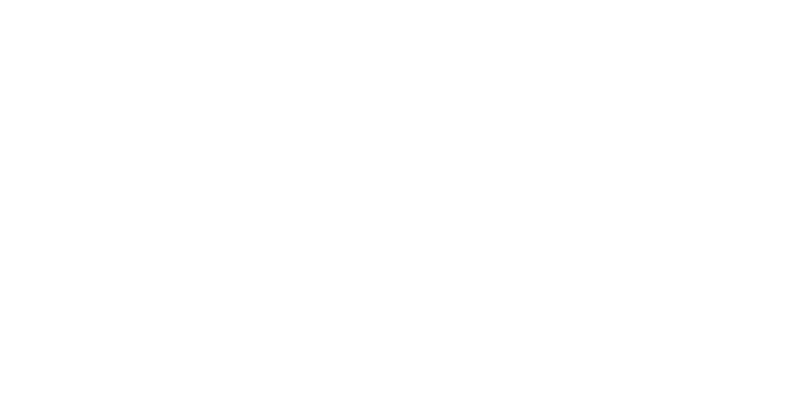
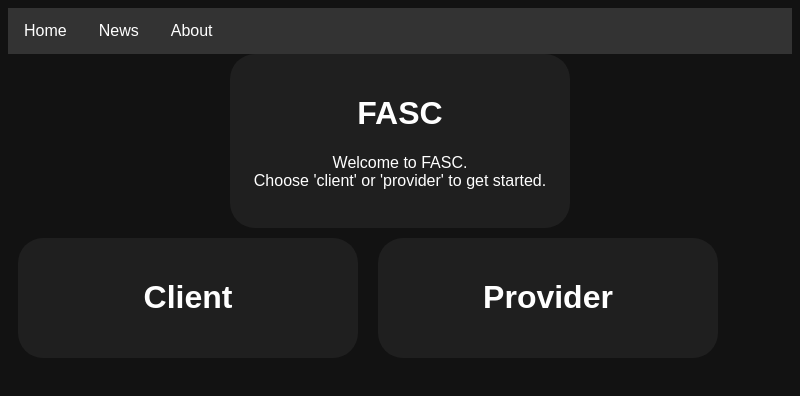
Before and after one commit to AdamPodoxin/FASC, an Electron app: page frontend/landing.html in a window 800 px wide. Drawn offline with Linux system fonts and the light colour scheme.

Commit message:
html file changes

```diff
--- a/frontend/landing.html
+++ b/frontend/landing.html
@@ -0,0 +1,33 @@
+<!DOCTYPE html>
+<html>
+  <head>
+    <meta charset="UTF-8">
+    <!-- https://developer.mozilla.org/en-US/docs/Web/HTTP/CSP -->
+	  <meta http-equiv="X-UA-Compatible" content="IE=edge">
+	  <meta name="viewport" content="width=device-width, initial-scale=1.0">
+    <link href="./styles.css" rel="stylesheet">
+    <title>Find a Stronger Computer</title>
+    <script type="module" src="../backend/api.js" defer></script>
+  </head>
+  <body>
+
+    <ul>
+      <li><a class="active" href="#home">Home</a></li>
+      <li><a href="#news">News</a></li>
+      <li id="user"><a href="#about">About</a></li>
+    </ul>
+
+    <div id="body">
+      <h1>FASC</h1>
+      Welcome to FASC.<br>
+      Choose 'client' or 'provider' to get started.<br><br>
+    </div>
+
+    <div class= 'side'>
+      <h1>Client</h1>
+    </div>
+    <div class= 'side'>
+      <h1>Provider</h1>
+    </div>
+  </body>
+</html>
--- a/frontend/login.js
+++ b/frontend/login.js
@@ -9,6 +9,8 @@ const registration = async () => {
 
     let uid = await registerAccount(name, cpu, gpu, os, ram, lang);
     localStorage.setItem("uid", uid);
+
+    window.location.href = "./landing.html";
 }
 
 document.getElementById("login-form-submit").addEventListener("click", registration);
--- a/frontend/loginstyles.css
+++ b/frontend/loginstyles.css
@@ -13,10 +13,6 @@ body {
   width: 300px;
 
   text-align: center;
-}
-
-#center {
-  height: 25px;
 }
 
 #login-form {
--- a/frontend/styles.css
+++ b/frontend/styles.css
@@ -4,19 +4,46 @@ body {
   color: #ffffff;
 }
 
+#body {
+  margin: auto;
+}
+
+div {
+  top: 50%;
+  background-color: #1f1f1f;
+  border-radius: 25px;
+  padding: 20px;
+  margin: 10px;
+  width: 300px;
+
+  text-align: center;
+}
+
+.side {
+  float: left;
+}
+
 ul {
   list-style-type: none;
   margin: 0;
   padding: 0;
+  overflow: hidden;
+  background-color: #333;
 }
 
 li {
-  list-style: none;
-  display: inline-block;
   float: left;
 }
 
-a {
+li a {
+  display: block;
+  color: white;
+  text-align: center;
+  padding: 14px 16px;
   text-decoration: none;
-  color: #ffffff;
 }
+
+/* Change the link color to #111 (black) on hover */
+li a:hover {
+  background-color: #111;
+}
```
Also changed, not shown: frontend/index.html (+8 -2 lines).
